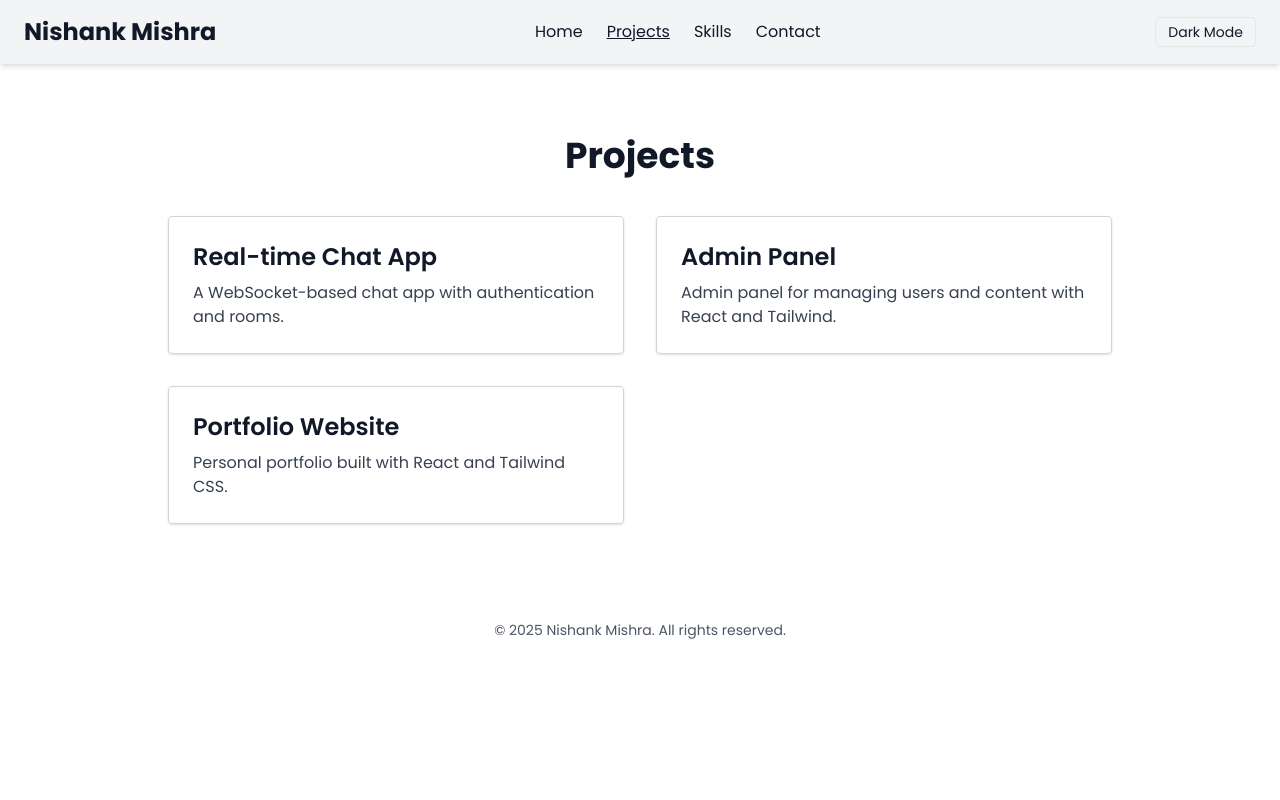
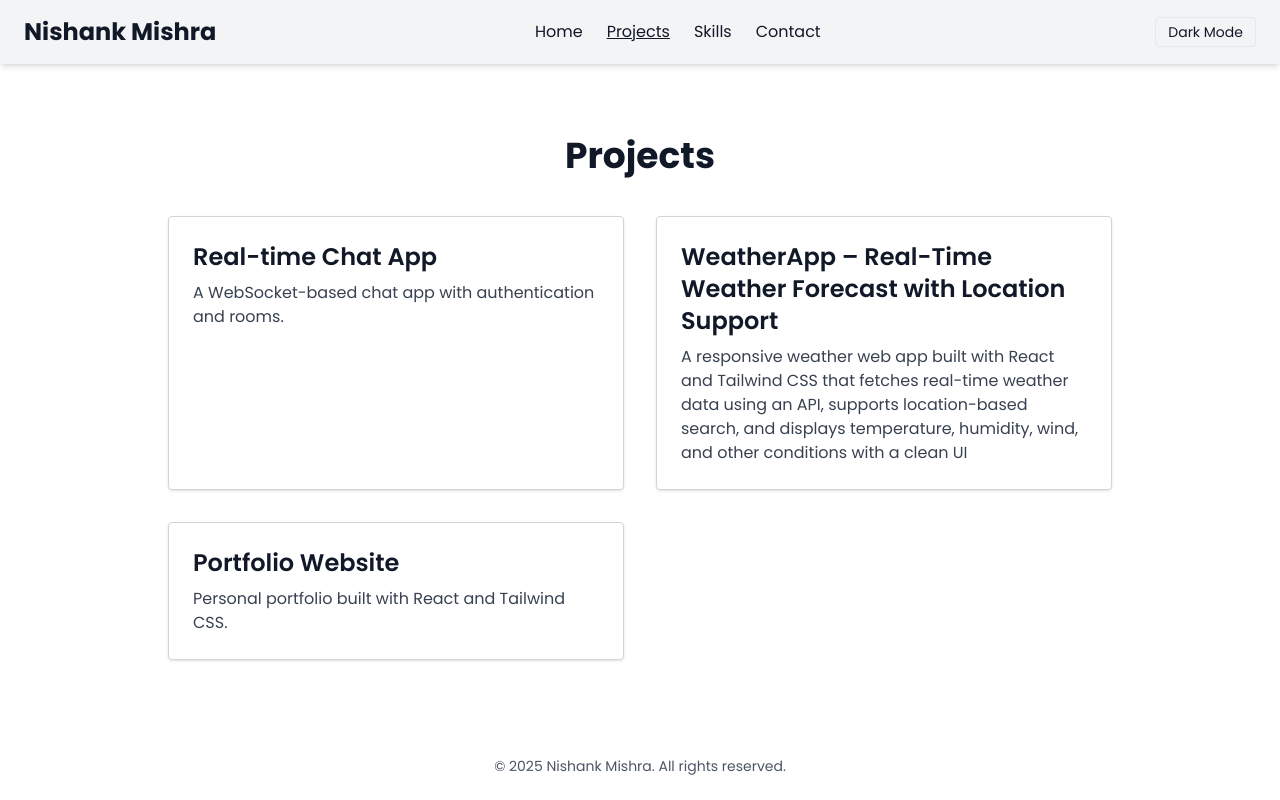
Before and after one commit to nishankmishra/portfolio, a React (Create React App) app: page /projects in a window 1280 px wide. Built offline with nearby package versions, Linux system fonts and the light colour scheme.

Commit message:
Update Projects.js

```diff
--- a/src/pages/Projects.js
+++ b/src/pages/Projects.js
@@ -7,9 +7,9 @@ const projects = [
     url: 'https://peppy-gumption-f09059.netlify.app/'
   },
   {
-    title: 'Admin Panel',
-    description: 'Admin panel for managing users and content with React and Tailwind.',
-    url: '#'
+    title: 'WeatherApp – Real-Time Weather Forecast with Location Support',
+    description: 'A responsive weather web app built with React and Tailwind CSS that fetches real-time weather data using an API, supports location-based search, and displays temperature, humidity, wind, and other conditions with a clean UI',
+    url: 'https://weatherapp2-u7jj.vercel.app/'
   },
   {
     title: 'Portfolio Website',
```
